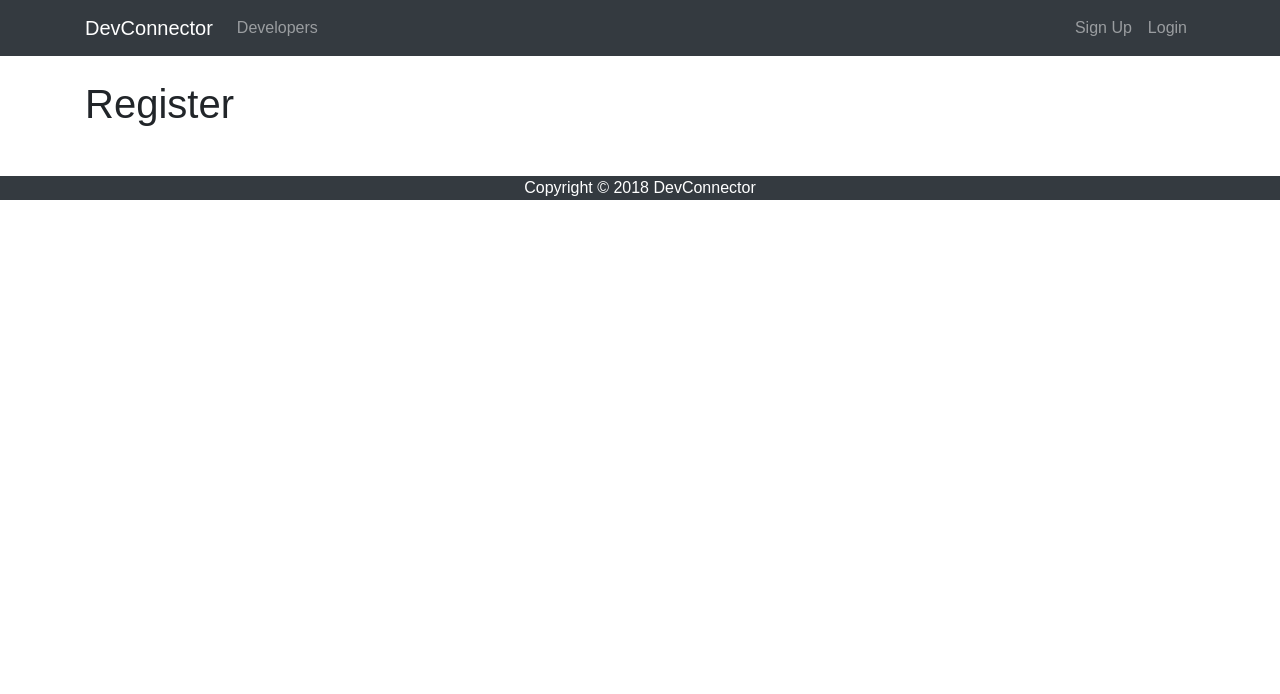
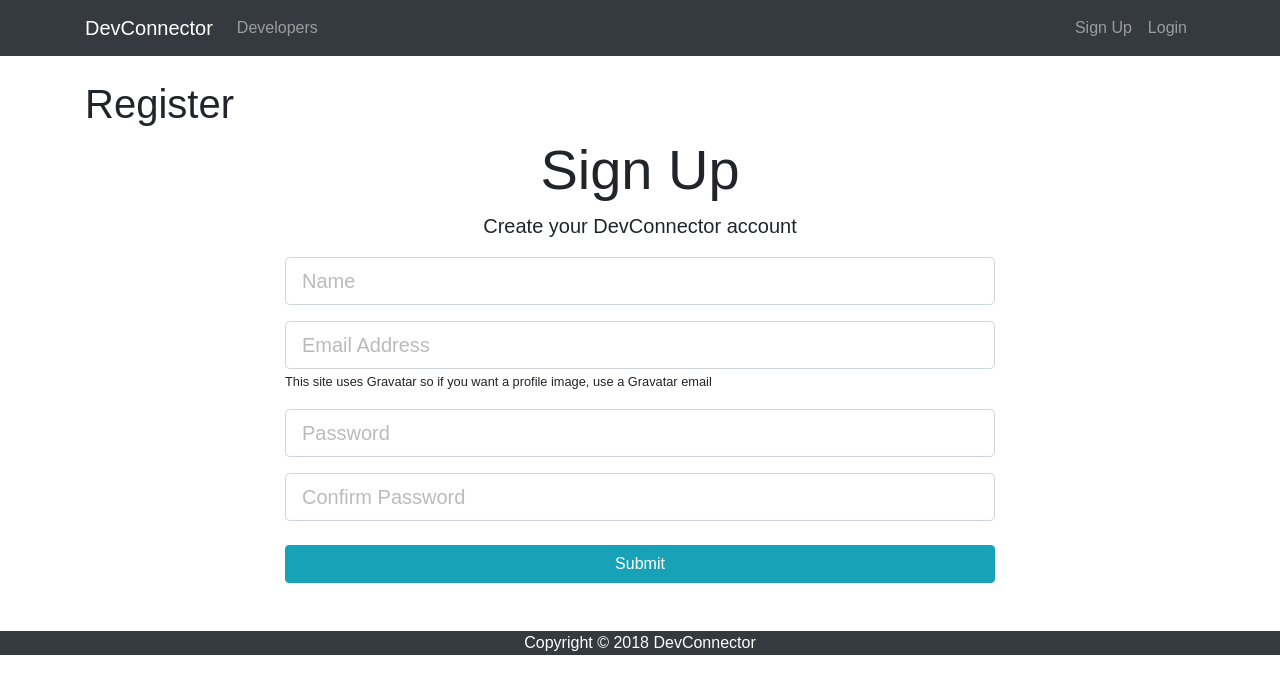
Before and after one commit to ixnp/mern-stack-front-to-back, a React (Create React App) app in the folder client/: page /register in a window 1280 px wide. Shown: the top 694 px of the page. Built offline with nearby package versions, Linux system fonts and the light colour scheme.

Commit message:
added onchange and onsubmit to register component

```diff
--- a/client/src/components/auth/Register.js
+++ b/client/src/components/auth/Register.js
@@ -1,10 +1,92 @@
 import React, { Component } from 'react'
 
 class Register extends Component {
+  constructor() {
+    super();
+    this.state = {
+      name: '',
+      email: '',
+      password: '',
+      password2: '',
+      errors: {}
+    };
+    this.onChange = this.onChange.bind(this);
+    this.onSubmit = this.onSubmit.bind(this);
+  }
+
+  onChange(e) {
+    this.setState({[e.target.name]: e.target.value})
+  }
+
+  onSubmit(e) {
+    e.preventDefault();
+
+    const newUser = {
+      name: this.state.name,
+      email: this.state.email,
+      password: this.state.password,
+      password2: this.state.password2
+    }
+
+    console.log(newUser);
+  }
+
   render() {
     return (
       <div>
         <h1>Register</h1>
+        <div class="register">
+    <div className="container">
+      <div className="row">
+        <div className="col-md-8 m-auto">
+          <h1 className="display-4 text-center">Sign Up</h1>
+          <p className="lead text-center">Create your DevConnector account</p>
+          <form onSubmit={this.onSubmit}>
+            <div className="form-group">
+              <input
+              type="text"
+              className="form-control form-control-lg"
+              placeholder="Name"
+              name="name"
+              value={this.state.name}
+              onChange={this.onChange} />
+            </div>
+            <div className="form-group">
+              <input
+              type="email"
+              className="form-control form-control-lg"
+              placeholder="Email Address"
+              name="email"
+              value={this.state.email}
+              onChange={this.onChange} />
+              <small classNameName="form-text text-muted">This site uses Gravatar so if you want a profile image, use a Gravatar email</small>
+            </div>
+            <div className="form-group">
+              <input
+              type="password"
+              className="form-control form-control-lg"
+              placeholder="Password"
+              name="password"
+              value={this.state.password}
+              onChange={this.onChange} />
+            </div>
+            <div className="form-group">
+              <input
+              type="password"
+              className="form-control form-control-lg"
+              placeholder="Confirm Password"
+              name="password2"
+              value={this.state.password2}
+              onChange={this.onChange} />
+            </div>
+            <input
+            type="submit"
+            className="btn btn-info btn-block mt-4" />
+          </form>
+        </div>
+      </div>
+    </div>
+  </div>
       </div>
     )
   }
```
